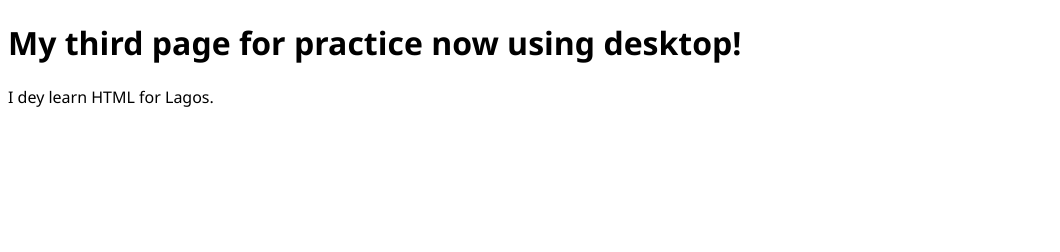
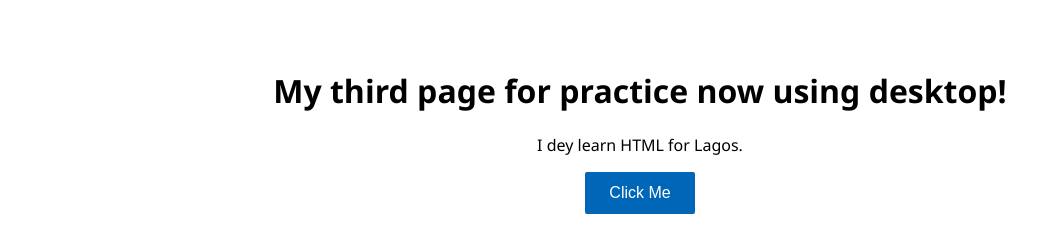
Before and after one commit to linkin2luv-coder/my-third-site, a plain HTML site: page index.html in a window 1280 px wide. Shown: the whole page, without its empty margins (0-1060 px from the left). Drawn offline with Linux system fonts and the light colour scheme.

Commit message:
Update index.html

```diff
--- a/index.html
+++ b/index.html
@@ -6,16 +6,25 @@
     body {
       font-family: 'Segoe UI', Arial, sans-serif;
       background: white;
+      text-align: center;
+      padding: 40px;
     }
     h1 {
       color: black;
     }
     button {
       background: #0067b8;
+      color: white;
+      border: none;
+      padding: 12px 24px;
       border-radius: 2px;
+      font-size: 16px;
     }
   </style>
 </head>
 <body>
   <h1>My third page for practice now using desktop!</h1>
   <p>I dey learn HTML for Lagos.</p>
+  <button>Click Me</button>
+</body>
+</html>
```
Lines whose indentation alone changed are shown as unchanged.
